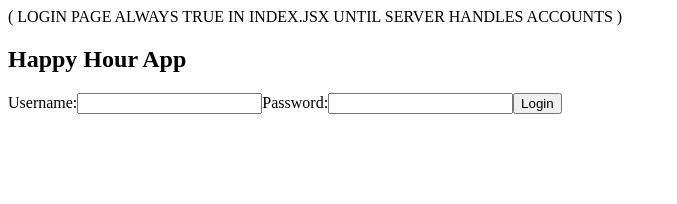
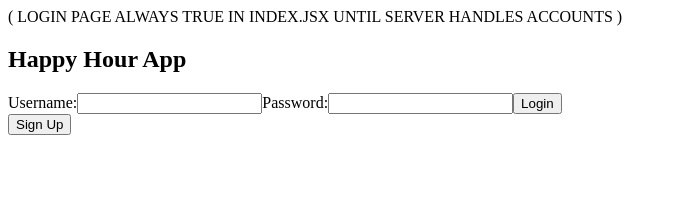
Before and after one commit to happy-hour-app/happy-hour-app, a React app: page / in a window 1280 px wide. Shown: the top 204 px of the page, without its empty margins (0-677 px from the left). Built offline with nearby package versions, Linux system fonts and the light colour scheme; no server answers; the HTML template or start-up script is replaced by a standard one.

Commit message:
handle create user click

```diff
--- a/react-client/src/components/loginPage.jsx
+++ b/react-client/src/components/loginPage.jsx
@@ -35,6 +35,7 @@ class LoginPage extends React.Component {
           </label>
           <input type="submit" value="Login" />
         </form>
+        <button onClick={this.props.handleCreateUser}>Sign Up</button>
       </div>
     );
   }
--- a/react-client/src/index.jsx
+++ b/react-client/src/index.jsx
@@ -14,12 +14,16 @@ class App extends React.Component {
       username: '',
       password: '',
       loginPage: true,
+      // ^^^ make true to work on login page ^^^
+      createUserPage: false,
+      // ^^^ make true to work on create user page ^^^
       location: 'loading..',
       date: 'loading..',
       items: [{ description: 'Happy Hour 1' }],
     };
     this.typeUsername = this.typeUsername.bind(this);
     this.typePassword = this.typePassword.bind(this);
+    this.handleCreateUser = this.handleCreateUser.bind(this);
   }
 
   // after the component mounts
@@ -59,13 +63,21 @@ class App extends React.Component {
   typePassword(event) {
     this.setState({ password: event.target.value });
   }
+  // on click for login page redirect to signup page
+  handleCreateUser() {
+    console.log('REDIRECT CREATE USER PAGE');
+    this.setState({ createUserPage: true });
+  }
 
   render() {
+    if (this.state.createUserPage) {
+      return (<div> Create User Page </div>);
+    }
     if (this.state.loginPage) {
       return (
         <div>
           <div>( LOGIN PAGE ALWAYS TRUE IN INDEX.JSX UNTIL SERVER HANDLES ACCOUNTS ) </div>
-          <LoginPage username={this.state.username} password={this.state.password} pwchange={this.typePassword} usrchange={this.typeUsername} />
+          <LoginPage handleCreateUser={this.handleCreateUser} username={this.state.username} password={this.state.password} pwchange={this.typePassword} usrchange={this.typeUsername} />
         </div>
       );
     }
```
Also changed, not shown: 1 other file (tests, documents, lock files or other folders).
